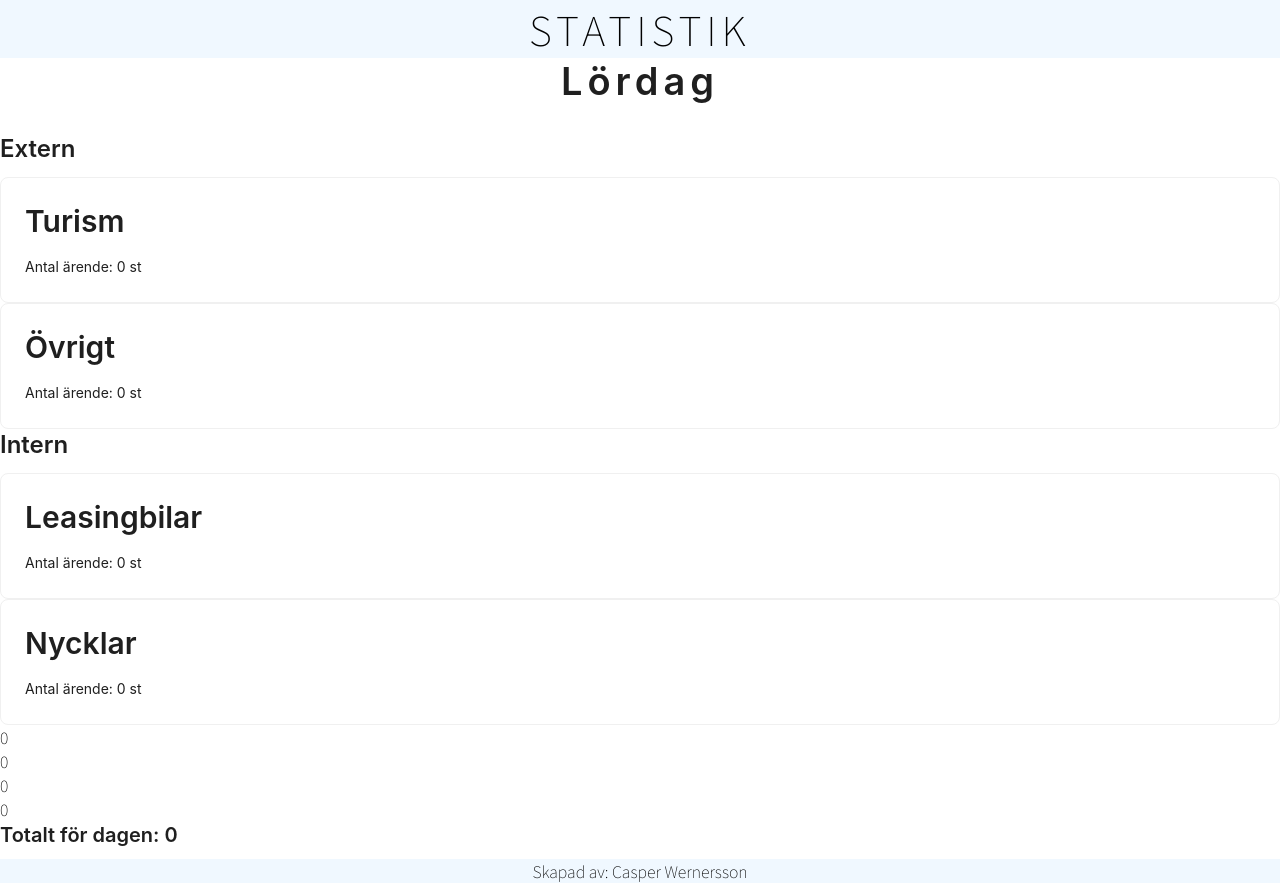
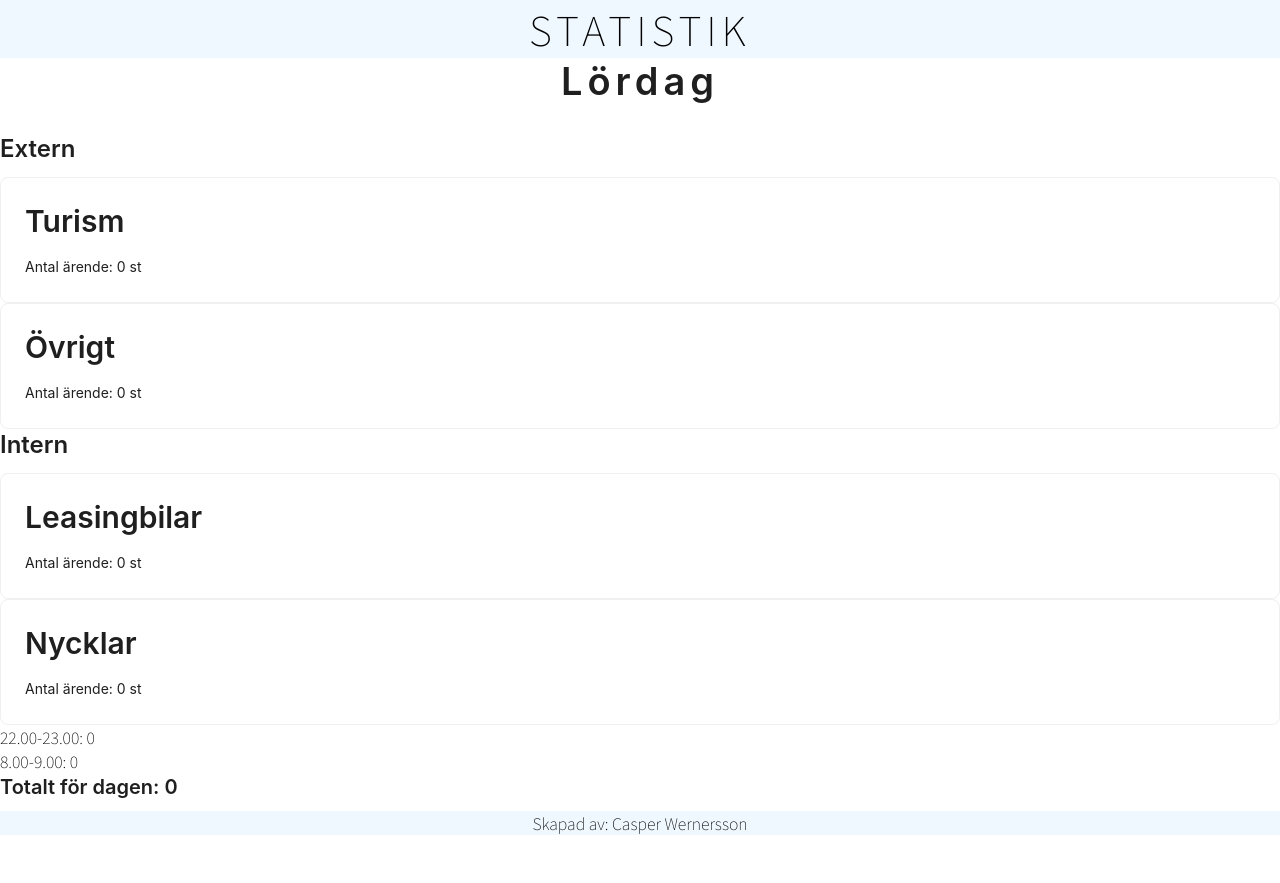
Before and after one commit to Cappeloow/StatisticCounter, a React (Vite) app in the folder client/: page / in a window 1280 px wide. After the commit the page ends 835 px from the top, so only its background shows below. Built offline with nearby package versions, Linux system fonts and the light colour scheme.

Commit message:
somehow it's adding up the in the right column, gotta sort it up better then also add some more visuals into it to make it more cleaner

```diff
--- a/client/src/components/DailyResultsCard.tsx
+++ b/client/src/components/DailyResultsCard.tsx
@@ -1,28 +1,35 @@
-import React from "react";
+import React, { useEffect, useState } from "react";
 import { Typography } from "antd";
 import { useStatisticContext } from "../context/StatisticContext";
+
 function DailyResultsCard() {
   const { dailyResults, matters } = useStatisticContext();
-  const { Title, Text } = Typography;
+  const { Title } = Typography;
   const result = dailyResults(matters);
+  const [ten, setTen] = useState([]);
+  const [eight, setEight] = useState([]);
 
-  function CalculateArrayOfTimes(time: any) {
-    const total = time.filter(
-      (current: number) => current >= 20 && current <= 25
-    );
+  function CalculateArrayOfTimes() {
+    const allTimes = matters.flatMap((matter) => matter.time);
+    const timesEqualTo22 = allTimes.filter((time) => time >= 22 && time <= 23);
+    const timesEqualTo8 = allTimes.filter((time) => time === 8);
+    setTen(timesEqualTo22);
+    setEight(timesEqualTo8);
+  }
 
-    return total.length;
-  }
+  useEffect(() => {
+    CalculateArrayOfTimes();
+  }, [matters]);
 
   return (
     <div>
-      {matters.map((matter) => (
-        <div key={matter.id}>
-          <p>{CalculateArrayOfTimes(matter.time)}</p>
-        </div>
-      ))}
+      <div className="Eight">
+        <p> 22.00-23.00: {ten.length}</p>
+        <p>8.00-9.00: {eight.length}</p>
+      </div>
       <Title level={4}>Totalt för dagen: {result}</Title>
     </div>
   );
 }
+
 export default DailyResultsCard;
--- a/client/src/components/DataCard.tsx
+++ b/client/src/components/DataCard.tsx
@@ -3,7 +3,6 @@ import { Card, Typography } from "antd";
 import "../style/Card.css";
 function DataCard(props) {
   const { matter, addAmountToMatter } = props;
-  const { time } = matter;
   const { Title, Text } = Typography;
   return (
     <Card>
@@ -16,11 +15,6 @@ function DataCard(props) {
           {matter.task}
         </Title>
         <Text>Antal ärende: {matter.amount} st </Text>
-        {time.map((each: string) => (
-          <div>
-            <Text>{each}</Text>
-          </div>
-        ))}
       </div>
     </Card>
   );
--- a/client/src/components/StatisticPanel.tsx
+++ b/client/src/components/StatisticPanel.tsx
@@ -65,6 +65,7 @@ function StatisticPanel() {
           </div>
         </div>
       ))}
+
       <DailyResultsCard />
     </div>
   );
```
